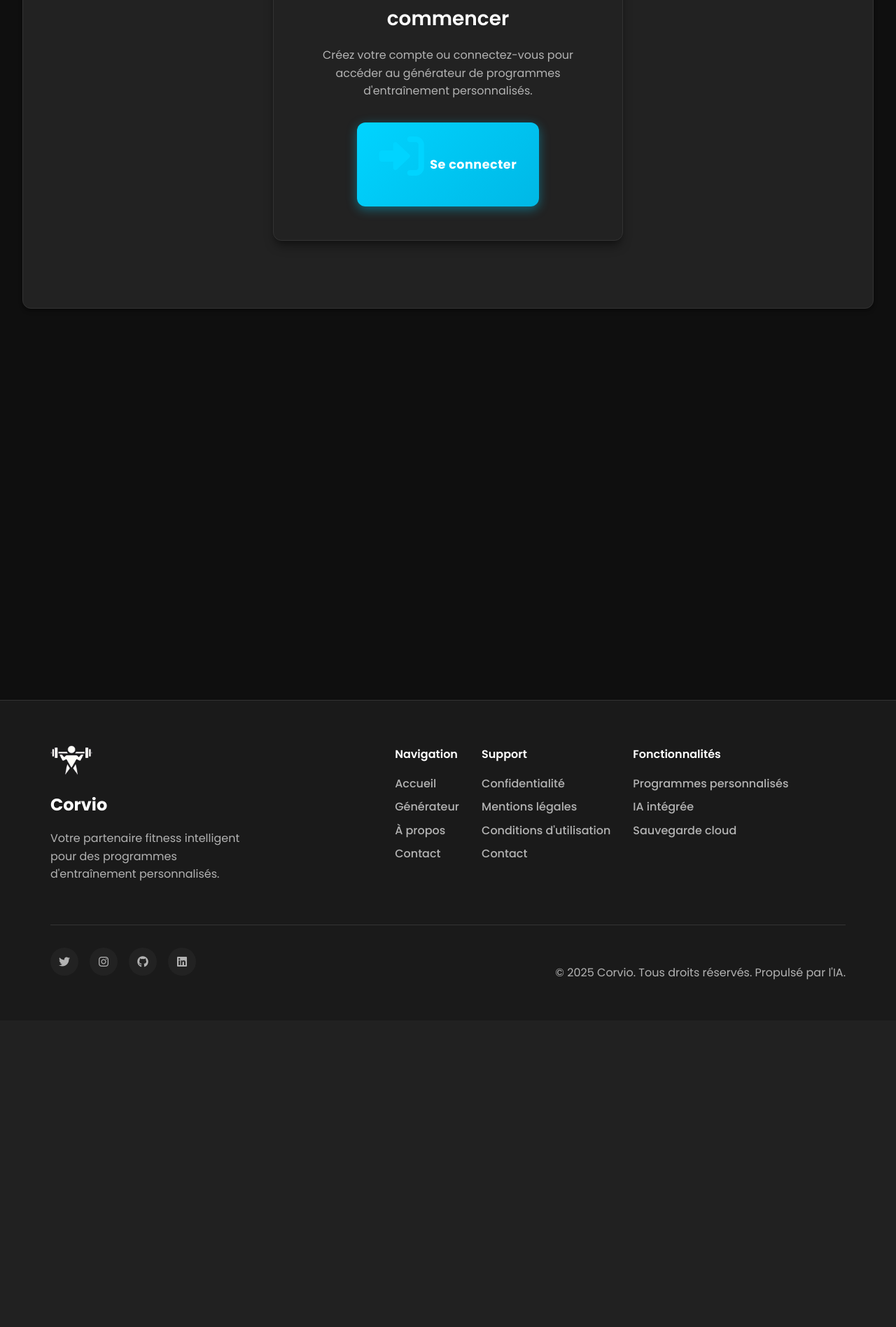
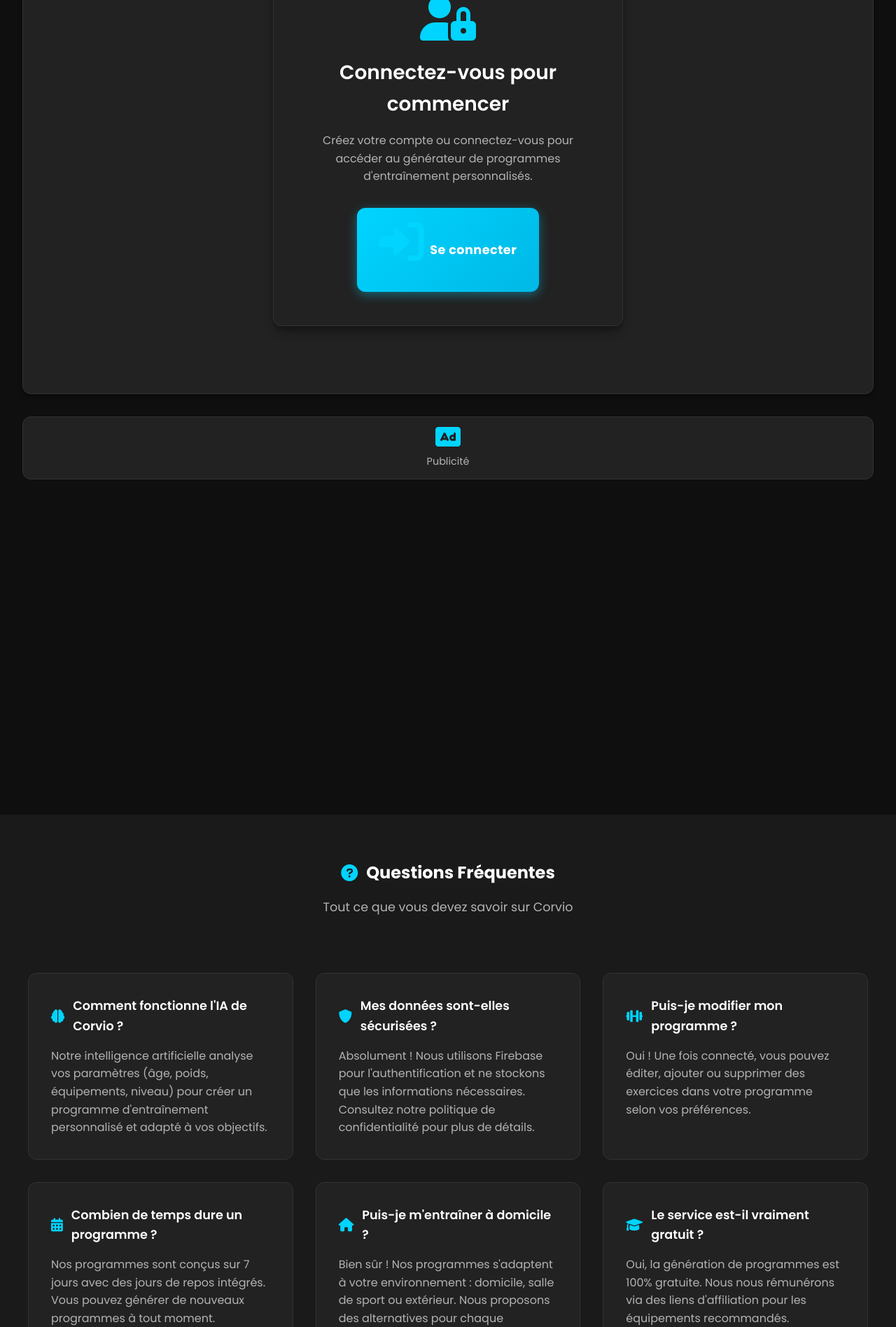
Before and after one commit to JulienRaadGit/corvio, a Flask app: page / in a window 1280 px wide. Shown: the part 1384-3280 px from the top of the page at 70% size. Before the commit the page ends 2784 px from the top, so only its background shows below. Run offline with Flask 3, Linux system fonts and the light colour scheme; some libraries are stand-ins or nearby versions.

Commit message:
ad sense awin changes

```diff
--- a/app.py
+++ b/app.py
@@ -965,6 +965,11 @@
 def ads():
     return send_from_directory(app.static_folder, 'ads.txt')
 
+@app.route('/robots.txt')
+def robots():
+    """Sert le fichier robots.txt"""
+    return send_from_directory(app.static_folder, 'robots.txt')
+
 @app.route('/legal')
 def legal():
     return render_template('legal.html', user=session.get('user'))
@@ -985,6 +990,40 @@
     else:
         return redirect(url_for('blog'))
 
+@app.route('/sitemap.xml')
+def sitemap():
+    """Génère un sitemap XML pour le SEO"""
+    from flask import make_response
+    from datetime import datetime
+
+    # Liste des URLs du site
+    urls = [
+        {'loc': url_for('index', _external=True), 'lastmod': datetime.now().strftime('%Y-%m-%d'), 'priority': '1.0'},
+        {'loc': url_for('about', _external=True), 'lastmod': datetime.now().strftime('%Y-%m-%d'), 'priority': '0.8'},
+        {'loc': url_for('contact', _external=True), 'lastmod': datetime.now().strftime('%Y-%m-%d'), 'priority': '0.7'},
+        {'loc': url_for('blog', _external=True), 'lastmod': datetime.now().strftime('%Y-%m-%d'), 'priority': '0.8'},
+        {'loc': url_for('privacy', _external=True), 'lastmod': datetime.now().strftime('%Y-%m-%d'), 'priority': '0.5'},
+        {'loc': url_for('terms', _external=True), 'lastmod': datetime.now().strftime('%Y-%m-%d'), 'priority': '0.5'},
+        {'loc': url_for('legal', _external=True), 'lastmod': datetime.now().strftime('%Y-%m-%d'), 'priority': '0.5'},
+    ]
+
+    # Générer le XML
+    xml_content = '<?xml version="1.0" encoding="UTF-8"?>\n'
+    xml_content += '<urlset xmlns="http://www.sitemaps.org/schemas/sitemap/0.9">\n'
+
+    for url in urls:
+        xml_content += '  <url>\n'
+        xml_content += f'    <loc>{url["loc"]}</loc>\n'
+        xml_content += f'    <lastmod>{url["lastmod"]}</lastmod>\n'
+        xml_content += f'    <priority>{url["priority"]}</priority>\n'
+        xml_content += '  </url>\n'
+
+    xml_content += '</urlset>'
+
+    response = make_response(xml_content)
+    response.headers['Content-Type'] = 'application/xml'
+    return response
+
 if __name__ == '__main__':
     # Lance l'application Flask.
     port = int(os.environ.get('PORT', 5000))
--- /dev/null
+++ b/static/ads-config.js
@@ -0,0 +1,168 @@
+// Configuration des réseaux publicitaires
+window.adsConfig = {
+    // Google AdSense
+    googleAdSense: {
+        client: 'ca-pub-7173995370777543',
+        enabled: true,
+        adSlots: {
+            header: 'header-ad',
+            sidebar: 'sidebar-ad',
+            footer: 'footer-ad',
+            content: 'content-ad'
+        }
+    },
+
+    // Awin
+    awin: {
+        enabled: true,
+        publisherId: 'YOUR_AWIN_PUBLISHER_ID', // À remplacer par votre ID Awin
+        trackingCode: 'YOUR_AWIN_TRACKING_CODE' // À remplacer par votre code de tracking
+    },
+
+    // Configuration générale
+    settings: {
+        // Délai avant affichage des publicités (en millisecondes)
+        adDelay: 2000,
+
+        // Nombre maximum de publicités par page
+        maxAdsPerPage: 3,
+
+        // Zones où les publicités sont autorisées
+        allowedZones: ['header', 'sidebar', 'footer', 'content'],
+
+        // Désactiver les publicités pour les utilisateurs connectés (optionnel)
+        disableForLoggedUsers: false
+    }
+};
+
+// Fonction pour charger les publicités
+function loadAds() {
+    if (!window.adsConfig) return;
+
+    // Vérifier si l'utilisateur est connecté
+    const isLoggedIn = document.querySelector('.user-profile') !== null;
+    if (window.adsConfig.settings.disableForLoggedUsers && isLoggedIn) {
+        return;
+    }
+
+    // Charger Google AdSense
+    if (window.adsConfig.googleAdSense.enabled) {
+        loadGoogleAdSense();
+    }
+
+    // Charger Awin
+    if (window.adsConfig.awin.enabled) {
+        loadAwin();
+    }
+}
+
+// Fonction pour charger Google AdSense
+function loadGoogleAdSense() {
+    // Vérifier si AdSense est déjà chargé
+    if (window.adsbygoogle) return;
+
+    // Créer le script AdSense
+    const script = document.createElement('script');
+    script.src = 'https://pagead2.googlesyndication.com/pagead/js/adsbygoogle.js?client=' + window.adsConfig.googleAdSense.client;
+    script.async = true;
+    script.crossOrigin = 'anonymous';
+    document.head.appendChild(script);
+
+    // Initialiser les publicités après chargement
+    script.onload = function() {
+        (adsbygoogle = window.adsbygoogle || []).push({});
+    };
+}
+
+// Fonction pour charger Awin
+function loadAwin() {
+    // Vérifier si Awin est déjà chargé
+    if (window.awin) return;
+
+    // Créer le script Awin
+    const script = document.createElement('script');
+    script.src = 'https://www.dwin1.com/' + window.adsConfig.awin.publisherId + '.js';
+    script.async = true;
+    document.head.appendChild(script);
+}
+
+// Fonction pour créer un emplacement publicitaire
+function createAdSlot(zone, adType = 'banner') {
+    const adContainer = document.createElement('div');
+    adContainer.id = `ad-${zone}-${Date.now()}`;
+    adContainer.className = 'ad-slot';
+    adContainer.setAttribute('data-ad-zone', zone);
+    adContainer.setAttribute('data-ad-type', adType);
+
+    // Styles de base pour les emplacements publicitaires
+    adContainer.style.cssText = `
+        min-height: 90px;
+        margin: 1rem 0;
+        text-align: center;
+        background: var(--bg-card);
+        border: 1px solid var(--border);
+        border-radius: var(--radius);
+        display: flex;
+        align-items: center;
+        justify-content: center;
+        color: var(--text-secondary);
+        font-size: 0.9rem;
+    `;
+
+    // Contenu de placeholder
+    adContainer.innerHTML = `
+        <div>
+            <i class="fas fa-ad" style="font-size: 2rem; color: var(--accent); margin-bottom: 0.5rem;"></i>
+            <p>Publicité</p>
+        </div>
+    `;
+
+    return adContainer;
+}
+
+// Fonction pour insérer une publicité dans une zone spécifique
+function insertAd(zone, targetSelector, position = 'beforeend') {
+    const target = document.querySelector(targetSelector);
+    if (!target) return;
+
+    const adSlot = createAdSlot(zone);
+
+    if (position === 'beforebegin') {
+        target.parentNode.insertBefore(adSlot, target);
+    } else if (position === 'afterbegin') {
+        target.insertBefore(adSlot, target.firstChild);
+    } else if (position === 'beforeend') {
+        target.appendChild(adSlot);
+    } else if (position === 'afterend') {
+        target.parentNode.insertBefore(adSlot, target.nextSibling);
+    }
+}
+
+// Initialiser les publicités quand le DOM est chargé
+document.addEventListener('DOMContentLoaded', function() {
+    // Attendre un délai avant de charger les publicités
+    setTimeout(loadAds, window.adsConfig?.settings?.adDelay || 2000);
+
+    // Insérer des publicités dans des zones spécifiques
+    if (window.adsConfig?.googleAdSense?.enabled) {
+        // Publicité dans le header
+        insertAd('header', '.hero-section', 'afterend');
+
+        // Publicité dans le contenu
+        insertAd('content', '.form-section', 'afterend');
+
+        // Publicité dans le footer
+        insertAd('footer', '.faq-section', 'afterend');
+    }
+});
+
+// Fonction pour désactiver les publicités (pour les tests)
+function disableAds() {
+    const adSlots = document.querySelectorAll('.ad-slot');
+    adSlots.forEach(slot => slot.remove());
+}
+
+// Fonction pour activer les publicités
+function enableAds() {
+    loadAds();
+}
--- a/static/css/style.css
+++ b/static/css/style.css
@@ -2110,49 +2110,79 @@
     min-height: 120px;
 }
 
+/* FAQ Section */
 .faq-section {
-    margin-top: 3rem;
-}
-
-.faq-section h3 {
-    margin-bottom: 2rem;
-    color: var(--text-primary);
+    padding: 4rem 2rem;
+    background: var(--bg-secondary);
 }
 
 .faq-grid {
     display: grid;
-    grid-template-columns: repeat(auto-fit, minmax(300px, 1fr));
-    gap: 1.5rem;
+    grid-template-columns: repeat(auto-fit, minmax(350px, 1fr));
+    gap: 2rem;
+    max-width: 1200px;
+    margin: 0 auto;
+    padding-top: 2rem;
 }
 
 .faq-item {
     background: var(--bg-card);
-    padding: 1.5rem;
+    padding: 2rem;
     border-radius: var(--radius);
     border: 1px solid var(--border);
     transition: var(--transition);
 }
 
 .faq-item:hover {
+    transform: translateY(-2px);
+    box-shadow: var(--shadow-lg);
     border-color: var(--accent);
-    transform: translateY(-2px);
 }
 
 .faq-item h4 {
+    color: var(--text-primary);
+    font-size: 1.1rem;
+    font-weight: 600;
     margin-bottom: 1rem;
-    color: var(--text-primary);
-    display: flex;
-    align-items: center;
-    gap: 0.5rem;
+    display: flex;
+    align-items: center;
+    gap: 0.75rem;
 }
 
 .faq-item h4 i {
     color: var(--accent);
+    font-size: 1.2rem;
 }
 
 .faq-item p {
     color: var(--text-secondary);
     line-height: 1.6;
+    margin: 0;
+}
+
+@media (max-width: 768px) {
+    .faq-grid {
+        grid-template-columns: 1fr;
+        gap: 1.5rem;
+    }
+
+    .faq-item {
+        padding: 1.5rem;
+    }
+}
+
+@media (max-width: 480px) {
+    .faq-section {
+        padding: 2rem 1rem;
+    }
+
+    .faq-item {
+        padding: 1rem;
+    }
+
+    .faq-item h4 {
+        font-size: 1rem;
+    }
 }
 
 /* About Page Styles */
--- a/templates/header.html
+++ b/templates/header.html
@@ -1,3 +1,31 @@
+<!DOCTYPE html>
+<html lang="fr">
+<head>
+    <meta charset="UTF-8">
+    <meta name="viewport" content="width=device-width, initial-scale=1.0">
+    <meta name="description" content="Générateur de programmes d'entraînement personnalisés alimenté par l'IA. Créez votre programme de fitness gratuit adapté à vos besoins et équipements.">
+    <meta name="keywords" content="entraînement, fitness, programme sport, musculation, cardio, exercices, IA, personnalisé">
+    <meta name="author" content="Corvio">
+    <meta name="robots" content="index, follow">
+    <meta property="og:title" content="Corvio - Générateur de Programmes d'Entraînement">
+    <meta property="og:description" content="Créez votre programme d'entraînement personnalisé gratuit avec l'IA">
+    <meta property="og:type" content="website">
+    <meta property="og:url" content="{{ request.url }}">
+    <meta property="og:image" content="{{ url_for('static', filename='images/logo.png', _external=True) }}">
+    <meta name="twitter:card" content="summary_large_image">
+    <meta name="twitter:title" content="Corvio - Générateur de Programmes d'Entraînement">
+    <meta name="twitter:description" content="Créez votre programme d'entraînement personnalisé gratuit avec l'IA">
+    <meta name="awin-verification" content="Awin">
+    <title>{% block title %}Corvio - Générateur de programmes d'entraînement{% endblock %}</title>
+    <!-- Google Fonts -->
+    <link href="https://fonts.googleapis.com/css2?family=Poppins:wght@300;400;500;600;700;800&display=swap" rel="stylesheet">
+    <!-- Font Awesome pour les icônes -->
+    <link rel="stylesheet" href="https://cdnjs.cloudflare.com/ajax/libs/font-awesome/6.0.0/css/all.min.css">
+    <link rel="stylesheet" href="{{ url_for('static', filename='css/style.css') }}">
+    <script src="{{ url_for('static', filename='js/main.js') }}"></script>
+    <script src="{{ url_for('static', filename='ads-config.js') }}"></script>
+</head>
+<body>
 <meta name="awin-verification" content="Awin">
 <nav class="navbar">
     <div class="nav-container">
--- a/templates/index.html
+++ b/templates/index.html
@@ -236,6 +236,46 @@
         </section>
     </main>
 
+    <!-- FAQ Section -->
+    <section class="faq-section">
+        <div class="section-header">
+            <h2><i class="fas fa-question-circle"></i> Questions Fréquentes</h2>
+            <p>Tout ce que vous devez savoir sur Corvio</p>
+        </div>
+
+        <div class="faq-grid">
+            <div class="faq-item">
+                <h4><i class="fas fa-brain"></i> Comment fonctionne l'IA de Corvio ?</h4>
+                <p>Notre intelligence artificielle analyse vos paramètres (âge, poids, équipements, niveau) pour créer un programme d'entraînement personnalisé et adapté à vos objectifs.</p>
+            </div>
+
+            <div class="faq-item">
+                <h4><i class="fas fa-shield-alt"></i> Mes données sont-elles sécurisées ?</h4>
+                <p>Absolument ! Nous utilisons Firebase pour l'authentification et ne stockons que les informations nécessaires. Consultez notre politique de confidentialité pour plus de détails.</p>
+            </div>
+
+            <div class="faq-item">
+                <h4><i class="fas fa-dumbbell"></i> Puis-je modifier mon programme ?</h4>
+                <p>Oui ! Une fois connecté, vous pouvez éditer, ajouter ou supprimer des exercices dans votre programme selon vos préférences.</p>
+            </div>
+
+            <div class="faq-item">
+                <h4><i class="fas fa-calendar-alt"></i> Combien de temps dure un programme ?</h4>
+                <p>Nos programmes sont conçus sur 7 jours avec des jours de repos intégrés. Vous pouvez générer de nouveaux programmes à tout moment.</p>
+            </div>
+
+            <div class="faq-item">
+                <h4><i class="fas fa-home"></i> Puis-je m'entraîner à domicile ?</h4>
+                <p>Bien sûr ! Nos programmes s'adaptent à votre environnement : domicile, salle de sport ou extérieur. Nous proposons des alternatives pour chaque équipement.</p>
+            </div>
+
+            <div class="faq-item">
+                <h4><i class="fas fa-graduation-cap"></i> Le service est-il vraiment gratuit ?</h4>
+                <p>Oui, la génération de programmes est 100% gratuite. Nous nous rémunérons via des liens d'affiliation pour les équipements recommandés.</p>
+            </div>
+        </div>
+    </section>
+
     <footer>
         <div class="footer-content">
             <div class="footer-main">
```
Also changed, not shown: static/robots.txt (added, +13 -0 lines).
